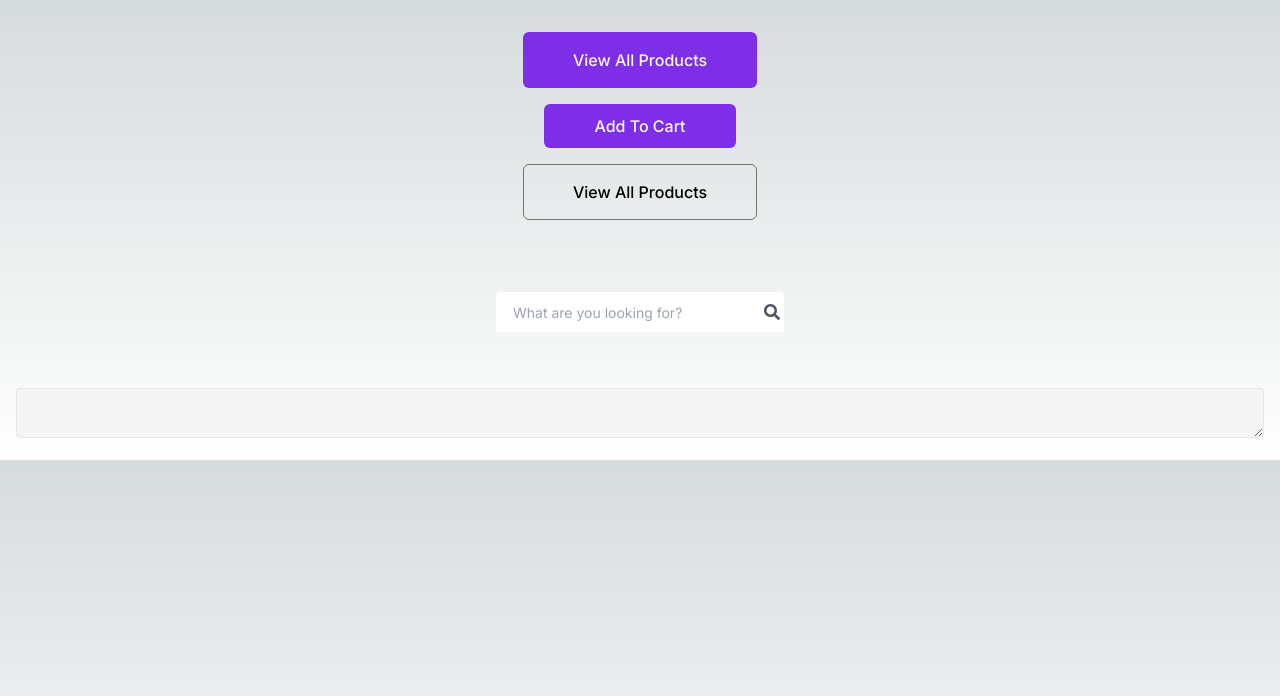
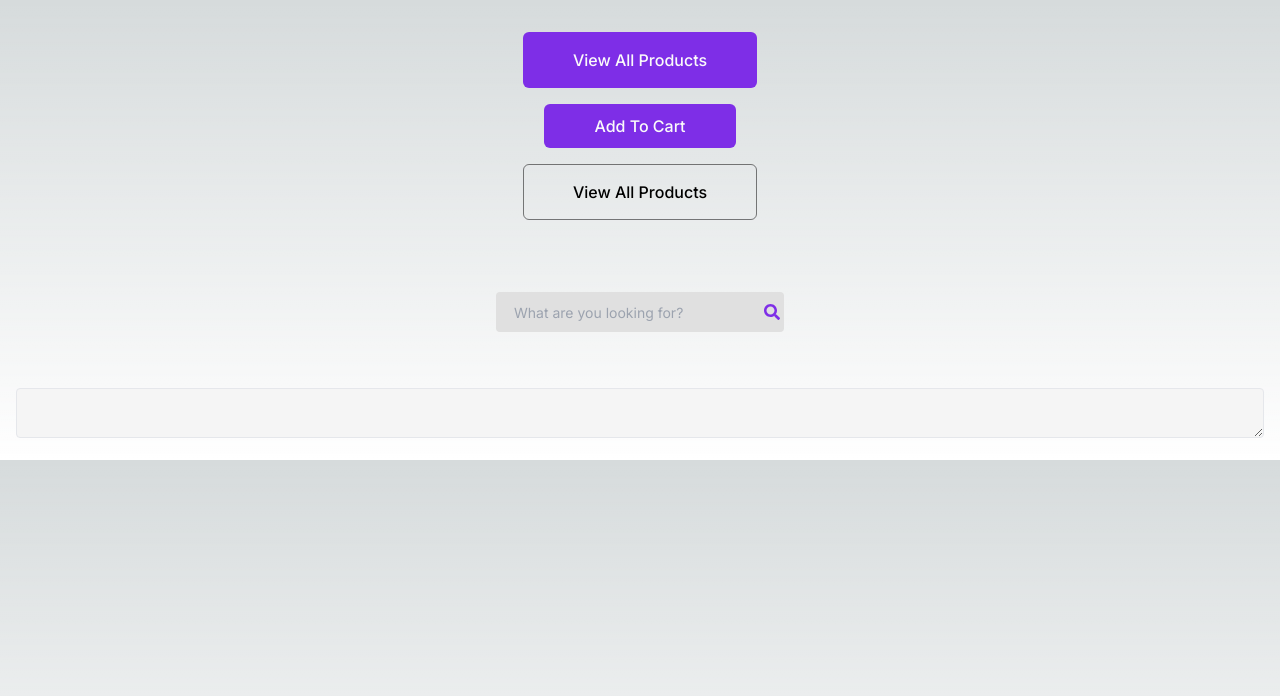
Before and after one commit to ChamudithaWasala0423/MPlace-Online-Marketplace, a Next.js app in the folder client/: page / in a window 1280 px wide. Shown: the top 696 px of the page. Built offline with nearby package versions, Linux system fonts and the light colour scheme.

Commit message:
Change search bar colors

```diff
--- a/client/src/components/ui/searchbar.tsx
+++ b/client/src/components/ui/searchbar.tsx
@@ -25,13 +25,13 @@ const SearchBar = ({ onSearch }: SearchBarProps) => {
       <input
         type="search"
         placeholder="What are you looking for?"
-        className="bg-white h-10 px-4 pr-12 w-full rounded text-sm border border-transparent focus:border-[#7e2ee7] transition-colors duration-200"
+        className="bg-tertiary-500 h-10 px-4 pr-12 w-full rounded text-sm border-2 border-transparent hover:border-primary-500 focus:border-primary-500 focus:outline-none transition-colors duration-200"
         onChange={searchHandler}
         onKeyDown={handleKeyDown}
         value={value}
       />
       <button type="submit" className="absolute right-0 top-0 bottom-2 mt-2 mr-3">
-        <FaSearch className="h-4 w-4 text-gray-600" />
+        <FaSearch className="h-4 w-4 text-[#7e2ee7]" />
       </button>
     </div>
     </>
--- a/client/tailwind.config.ts
+++ b/client/tailwind.config.ts
@@ -17,6 +17,15 @@ const config: Config = {
         sans: ['var(--font-poppins)', 'sans-serif'],
 
       },
+      colors: {
+        tertiary: {
+          500: "#E0E0E0", // Custom tertiary color
+        },
+        primary: {
+          500: "#7e2ee7", // Custom primary color
+        },
+        // You can add more custom colors as needed
+      },
     },
   },
   plugins: [],
```
